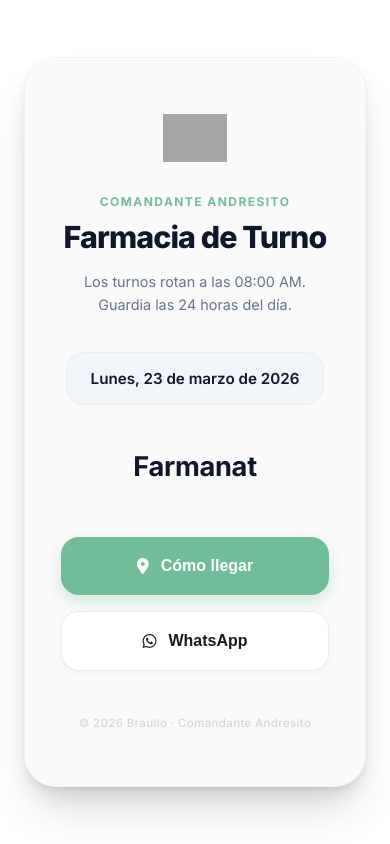
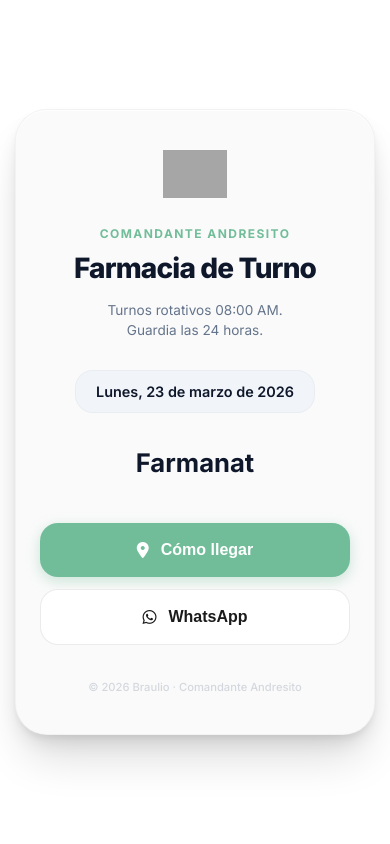
Before and after one commit to veronbraulio122-oss/Farmacias-de-turno, a plain HTML site: page index.html in a window 390 px wide. Drawn offline with Linux system fonts and the light colour scheme; grey boxes are pictures that could not be loaded.

Commit message:
UI: corrección de viewport y responsividad para móviles

```diff
--- a/index.html
+++ b/index.html
@@ -2,21 +2,20 @@
 <html lang="es">
 <head>
     <meta charset="UTF-8">
-    <meta name="viewport" content="width=device-width, initial-scale=1.0, maximum-scale=1.0, user-scalable=no">
+    <meta name="viewport" content="width=device-width, initial-scale=1.0, maximum-scale=5.0">
     <title>Farmacia de Turno - Comandante Andresito</title>
     <link href="https://fonts.googleapis.com/css2?family=Inter:wght@400;500;600;700;800&display=swap" rel="stylesheet">
     <link rel="stylesheet" href="https://cdnjs.cloudflare.com/ajax/libs/font-awesome/6.5.0/css/all.min.css">
     <style>
         :root {
-            /* COLOR TIPO WINDOWS/TEAL MODERNO */
             --primary: #72bd99;
             --primary-hover: #5da684;
-            --bg-body: #ffffff; /* Fondo blanco puro para contraste */
-            --card-bg: #fafafa; /* Blanco suave para el recuadro */
+            --bg-body: #ffffff;
+            --card-bg: #fafafa;
             --text-main: #0f172a;
             --text-muted: #64748b;
             --border-color: rgba(0, 0, 0, 0.03);
-            --radius-lg: 32px; /* Un poco más curvo, más premium */
+            --radius-lg: 32px;
             --radius-md: 18px;
         }
 
@@ -34,18 +33,16 @@
             display: flex;
             align-items: center;
             justify-content: center;
-            padding: 24px;
+            padding: 15px; /* Menos padding lateral en el body */
             color: var(--text-main);
         }
 
         .card {
             background: var(--card-bg);
-            width: 100%;
-            max-width: 420px;
+            width: 100%; /* Ocupa todo el ancho disponible */
+            max-width: 420px; /* Pero no se estira de más en PC */
             border-radius: var(--radius-lg);
-            padding: 56px 36px;
-            /* SOMBRAS PRO MULTICAPA (Layered Shadows) */
-            /* Esta es la magia para que flote: una sombra suave cerca, y una profunda lejos */
+            padding: 40px 24px; /* Padding ajustado para mobile */
             box-shadow:
                 0 4px 6px -1px rgba(0, 0, 0, 0.05),
                 0 10px 20px -5px rgba(0, 0, 0, 0.1),
@@ -59,7 +56,7 @@
 
         .logo-municipio {
             height: 48px;
-            margin-bottom: 28px;
+            margin-bottom: 24px;
             object-fit: contain;
             opacity: 0.9;
         }
@@ -74,7 +71,7 @@
         }
 
         h1 {
-            font-size: 1.9rem;
+            font-size: 1.75rem; /* Un poco más chico para que no rompa en pantallas angostas */
             font-weight: 800;
             letter-spacing: -0.03em;
             color: var(--text-main);
@@ -83,39 +80,39 @@
         }
 
         .info {
-            font-size: 0.9rem;
-            line-height: 1.6;
+            font-size: 0.85rem;
+            line-height: 1.5;
             color: var(--text-muted);
-            margin-bottom: 36px;
-            padding: 0 10px;
+            margin-bottom: 30px;
         }
 
         .fecha {
             background-color: #f1f5f9;
             border: 1px solid rgba(0, 0, 0, 0.03);
-            padding: 16px 24px;
+            padding: 12px 20px;
             border-radius: var(--radius-md);
             font-weight: 600;
-            font-size: 0.95rem;
+            font-size: 0.9rem;
             color: var(--text-main);
-            margin-bottom: 45px;
+            margin-bottom: 35px;
             display: inline-block;
+            width: auto;
         }
 
         .logo-red {
-            height: 32px;
-            margin-bottom: 16px;
+            height: 28px;
+            margin-bottom: 12px;
             opacity: 0.7;
             object-fit: contain;
         }
 
         .nombre-farmacia {
-            font-size: 1.7rem;
+            font-size: 1.6rem;
             font-weight: 700;
             color: var(--text-main);
-            margin-bottom: 45px;
-            min-height: 42px;
-            letter-spacing: -0.01em;
+            margin-bottom: 35px;
+            min-height: 40px;
+            line-height: 1.2;
         }
 
         .btn {
@@ -123,62 +120,48 @@
             align-items: center;
             justify-content: center;
             width: 100%;
-            padding: 20px;
+            padding: 18px;
             border-radius: var(--radius-md);
             font-size: 1rem;
             font-weight: 700;
             border: none;
             cursor: pointer;
-            transition: all 0.25s cubic-bezier(0.4, 0, 0.2, 1);
+            transition: all 0.25s ease;
             gap: 12px;
-            margin-bottom: 16px;
-        }
-
-        .btn:active {
-            transform: scale(0.97);
+            margin-bottom: 12px;
         }
 
         .btn-maps {
             background-color: var(--primary);
             color: white;
-            /* Sombra suave para el botón también */
-            box-shadow: 0 6px 16px rgba(114, 189, 153, 0.3);
-        }
-
-        .btn-maps:hover {
-            background-color: var(--primary-hover);
-            transform: translateY(-2px); /* Pequeño salto al hover */
-            box-shadow: 0 8px 20px rgba(114, 189, 153, 0.4);
+            box-shadow: 0 4px 14px rgba(114, 189, 153, 0.35);
         }
 
         .btn-wpp {
             background-color: white;
             color: #1a1a1a;
             border: 1px solid rgba(0, 0, 0, 0.08);
-            box-shadow: 0 2px 6px rgba(0,0,0,0.03);
         }
 
-        .btn-wpp:hover {
-            background-color: #f8fafc;
-            border-color: rgba(0, 0, 0, 0.12);
+        /* Footer casi invisible pedido */
+        .footer {
+            margin-top: 35px;
+            font-size: 0.7rem;
+            color: var(--text-muted);
+            opacity: 0.25;
+            font-weight: 500;
         }
 
-        /* Footer casi invisible */
-        .footer {
-            margin-top: 45px;
-            font-size: 0.72rem;
-            color: var(--text-muted);
-            opacity: 0.25; /* Opacidad 0.2,5 como pediste */
-            font-weight: 500;
-            letter-spacing: 0.03em;
-            text-align: center;
+        /* Ajustes extra para pantallas muy pequeñas (iPhone SE, etc) */
+        @media (max-width: 360px) {
+            .card { padding: 30px 20px; }
+            h1 { font-size: 1.5rem; }
+            .nombre-farmacia { font-size: 1.4rem; }
         }
 
-        /* Animación de entrada con ligero "rebote" */
         @keyframes fadeInFloating {
-            0% { opacity: 0; transform: translateY(30px) scale(0.98); }
-            70% { opacity: 1; transform: translateY(-5px) scale(1.00); }
-            100% { opacity: 1; transform: translateY(0) scale(1.00); }
+            0% { opacity: 0; transform: translateY(20px); }
+            100% { opacity: 1; transform: translateY(0); }
         }
     </style>
 </head>
@@ -187,33 +170,27 @@
 <div class="card">
     <img src="img/logo-andresito.png" class="logo-municipio" alt="Logo Municipio">
 
-    <div class="localidad">
-        Comandante Andresito
-    </div>
+    <div class="localidad">Comandante Andresito</div>
 
     <h1>Farmacia de Turno</h1>
 
     <p class="info">
-        Los turnos rotan a las 08:00 AM. <br>
-        Guardia las 24 horas del día.
+        Turnos rotativos 08:00 AM.<br>
+        Guardia las 24 horas.
     </p>
 
     <div id="fecha" class="fecha"></div>
 
     <img src="img/redfarmako.png" class="logo-red" alt="Red Farmako">
 
-    <div id="nombre-farmacia" class="nombre-farmacia">
-        Cargando...
-    </div>
+    <div id="nombre-farmacia" class="nombre-farmacia">Cargando...</div>
 
     <button id="btn-maps" class="btn btn-maps">
-        <i class="fa-solid fa-location-dot"></i>
-        Cómo llegar
+        <i class="fa-solid fa-location-dot"></i> Cómo llegar
     </button>
 
     <button id="btn-wpp" class="btn btn-wpp">
-        <i class="fa-brands fa-whatsapp"></i>
-        WhatsApp
+        <i class="fa-brands fa-whatsapp"></i> WhatsApp
     </button>
 
     <footer class="footer">
```
